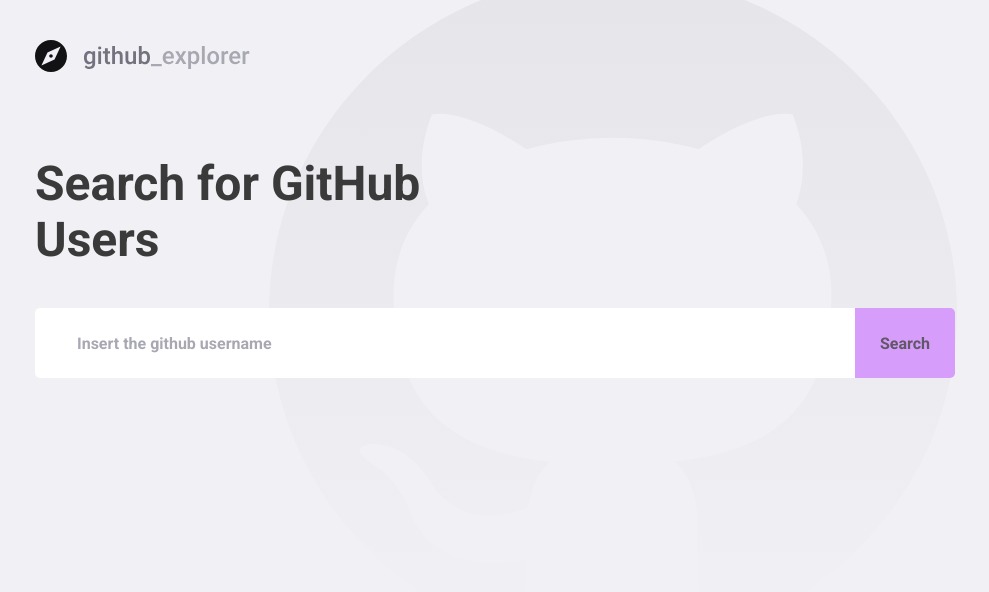
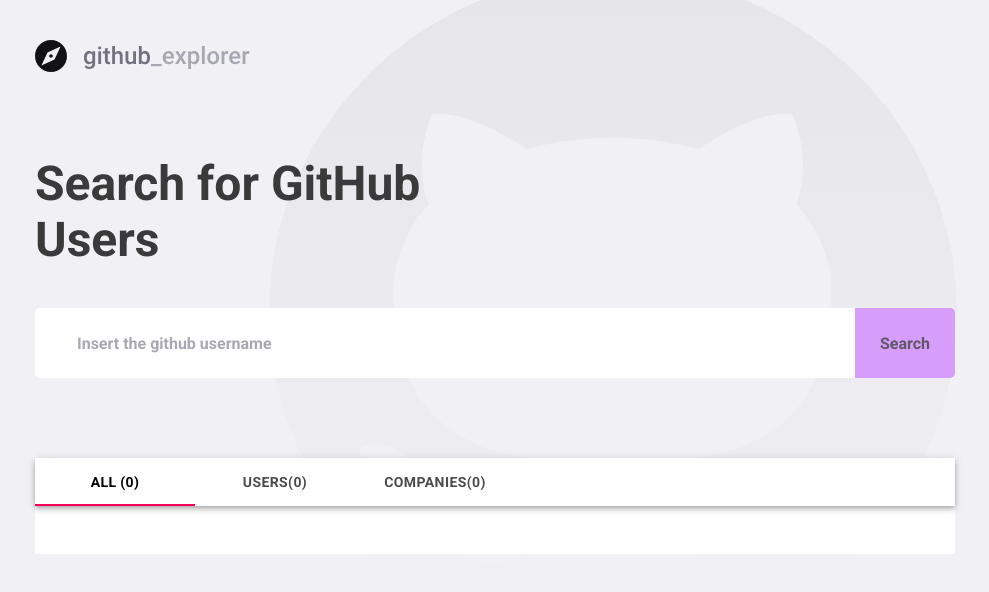
Before and after one commit to ernestopmaria/GitHub_explorer, a React (Create React App) app: page / in a window 1280 px wide. Shown: the top 592 px of the page, without its empty margins (145-1134 px from the left). Built offline with nearby package versions, Linux system fonts and the light colour scheme.

Commit message:
add material ui

```diff
--- a/package.json
+++ b/package.json
@@ -3,6 +3,7 @@
   "version": "0.1.0",
   "private": true,
   "dependencies": {
+    "@material-ui/core": "^4.11.3",
     "@testing-library/jest-dom": "^5.11.4",
     "@testing-library/react": "^11.1.0",
     "@testing-library/user-event": "^12.1.10",
--- a/public/index.html
+++ b/public/index.html
@@ -7,7 +7,7 @@
 
     <title>Github explorer App</title>
     <link rel="preconnect" href="https://fonts.gstatic.com">
-    <link href="https://fonts.googleapis.com/css2?family=Roboto:ital,wght@0,700;1,400&display=swap" rel="stylesheet">
+    <link href="https://fonts.googleapis.com/css2?family=Roboto:ital,wght@0,700;1,300,500,400&display=swap" rel="stylesheet">
   </head>
   <body>
     <noscript>You need to enable JavaScript to run this app.</noscript>
--- a/src/pages/Dashboard/index.tsx
+++ b/src/pages/Dashboard/index.tsx
@@ -1,11 +1,27 @@
 import React, { useState, FormEvent, useEffect } from 'react';
-import { Title, Form, Users, Error, Empty } from './styles'
+import { Title, Form,TabPanels,  Error} from './styles'
 import logoImg from '../../assets/images/logo.svg'
+//import emptyImg from '../../assets/images/lupa.png'
 
 import { FiChevronRight } from 'react-icons/fi';
 import api from '../../services/api'
+import { Theme, makeStyles} from '@material-ui/core/styles';
+import Box from '@material-ui/core/Box';
+import Tabs from '@material-ui/core/Tabs';
+import Tab from '@material-ui/core/Tab';
+import AppBar from '@material-ui/core/AppBar';
+import Typography  from '@material-ui/core/Typography';
 
 const Dashboard: React.FC = () => {
+
+
+
+    interface TabPanelProps{
+        children?:React.ReactNode;
+        index:any;
+        value:any;
+
+    }
 
     interface User {
         name: 'string';
@@ -15,31 +31,40 @@
         public_repos: 'string',
         type: 'User' | 'Organization'
     }
+    const [newUser, setNewUser] = useState("");
+    const [inputError, setInputError] = useState("");
 
-    const [organizations, setOrganization] = useState<User[]>([]);
-    const [users, setUsers] = useState<User[]>([]);
-    const [newUser, setNewUser] = useState("");
-    const [mainStatus, setmainStatus] = useState(0);
-    const [inputError, setInputError] = useState("");
-    const [searchLenght, setSearchLenght] = useState(Boolean);
-    const [searchUserLenght, setSearchUserLenght] = useState(Boolean);
+
+    const [organizations, setOrganization] = useState<User[]>(()=>{
+        const storagedOrganization = localStorage.getItem('@GithubExplorer:organizations');
+        if(storagedOrganization){
+            return JSON.parse(storagedOrganization)
+        }
+        return[]
+    });
+
+    const [users, setUsers] = useState<User[]>(()=>{
+        const storagedUsers = localStorage.getItem('@GithubExplorer:users');
+        if(storagedUsers){
+            return JSON.parse(storagedUsers)
+        }
+        return[]
+    });
+
+
+
+
+    useEffect(()=>{
+        localStorage.setItem('@GithubExplorer:users', JSON.stringify(users))
+        localStorage.setItem('@GithubExplorer:organizations', JSON.stringify(organizations))
+    },[users, organizations])
 
     async function handleAddUsers(event: FormEvent<HTMLFormElement>): Promise<void> {
         event.preventDefault();
-
-        if (users.length >= 0) {
-            setmainStatus(1)
-            if (!newUser) {
-                setmainStatus(0)
-            }
-        }
         if (!newUser) {
             setInputError("Insert the username");
             return;
         }
-
-
-
         try {
 
             const response = await api.get<User>(`users/${newUser}`)
@@ -50,16 +75,7 @@
                 setOrganization([...organizations, user])
                 setNewUser('');
                 setInputError('')
-
-                if (organizations.length >= 0) {
-                    setSearchLenght(true);
-                    return
-                }
                 return
-            }
-            if (users.length >= 0) {
-                setSearchUserLenght(true);
-
             }
             setUsers([...users, user]);
             setNewUser('');
@@ -68,6 +84,46 @@
         } catch (err) {
             setInputError('user not found')
         }
+    }
+
+    function TabPanel(props:TabPanelProps){
+        const {children,index,value, ...other} =props;
+
+        return(
+            <div role="tabpanel" hidden={value !==index}
+            id={`simple-tabpanel-${index}`}
+            aria-labelledby={`simple-tab-${index}`}
+            {...other}
+            className="TabPanels"
+            >
+                {value===index &&(
+                    <Box p={3}>
+                        <Typography>{children}</Typography>
+                    </Box>
+                )}
+
+            </div>
+        );
+    }
+
+    function a11yProps(index: any){
+        return{
+            id:`simple-tab-${index}`,
+            'aria-controls':`simple-tabpanel-${index}`,
+        };
+    }
+    const useStyles = makeStyles((theme:Theme)=>({
+        root:{
+            flexGrow:1,
+            backgroundColor:theme.palette.background.paper
+        },
+    }));
+
+    const classes = useStyles();
+    const [value, setValue] =useState(0)
+
+    const handleChange =(event:React.ChangeEvent<{}>, newValue:number)=>{
+        setValue(newValue);
     }
 
     return (
@@ -81,50 +137,84 @@
                     placeholder="Insert the github username" />
                 <button type="submit">Search</button>
             </Form>
+
             {inputError && <Error>{inputError}</Error>}
-            {!mainStatus ? (
-                <Empty />
-            ) : (
+            <div className={classes.root}>
+                <AppBar position="static" color="transparent"  >
+                    <Tabs value={value} onChange={handleChange} aria-label="github-explorer">
+                        <Tab label= {`All (${organizations.length +users.length })`}{...a11yProps(0)}/>
+                        <Tab label= {`Users(${users.length})`}{...a11yProps(1)}/>
+                        <Tab label= {`Companies(${organizations.length})`} {...a11yProps(2)}/>
 
-                <Users existisCompany={!!searchLenght} existisUser={!!searchUserLenght}>
-
-                    <div className="users">
-
-                        <button>Single Users({users.length})</button>
+                    </Tabs>
+                </AppBar>
+                <TabPanel value={value} index={0}  >
+                <TabPanels className="users" >
                         {users.map(user => (<a href="user_name" key={user.login}>
                             <img src={user.avatar_url} alt={user.name} />
 
                             <div>
                                 <strong>{user.login}</strong>
                                 <p> {user.name}</p>
-                                <p><h6>Repositories:{user.public_repos}</h6></p>
+                                <h6>Repositories:{user.public_repos}</h6>
                             </div>
                             <FiChevronRight size={24} />
                         </a>
                         ))}
-                    </div>
+                    </TabPanels>
+                    <TabPanels className="companies">
 
-
-
-
-
-                    <div className="companies">
-                        <button>Organizations({organizations.length})</button>
-                        {organizations.map(organization => (<a href="user_name" key={organization.name}>
+                        {organizations.map(organization => (<a href="user_name" key={organization.login}>
                             <img src={organization.avatar_url} alt={organization.name} />
 
                             <div>
                                 <strong>{organization.login}</strong>
                                 <p> {organization.name}</p>
-                                <p><h6>Repositories:{organization.public_repos}</h6> </p>
+                                <h6>Repositories:{organization.public_repos}</h6>
 
                             </div>
                             <FiChevronRight size={24} />
                         </a>
                         ))}
 
-                    </div>
-                </Users>)}
+                    </TabPanels>
+                </TabPanel>
+                <TabPanel value={value} index={1} >
+                <TabPanels className="users" >
+                        {users.map(user => (<a href="user_name" key={user.login}>
+                            <img src={user.avatar_url} alt={user.name} />
+
+                            <div>
+                                <strong>{user.login}</strong>
+                                <p> {user.name}</p>
+                                <h6>Repositories:{user.public_repos}</h6>
+                            </div>
+                            <FiChevronRight size={24} />
+                        </a>
+                        ))}
+                    </TabPanels>
+                </TabPanel>
+                <TabPanel value={value} index={2}>
+
+                    <TabPanels className="companies">
+
+                        {organizations.map(organization => (<a href="user_name" key={organization.login}>
+                            <img src={organization.avatar_url} alt={organization.name} />
+
+                            <div>
+                                <strong>{organization.login}</strong>
+                                <p> {organization.name}</p>
+                                <h6>Repositories:{organization.public_repos}</h6>
+
+                            </div>
+                            <FiChevronRight size={24} />
+                        </a>
+                        ))}
+
+                    </TabPanels>
+                </TabPanel>
+
+            </div>
         </>
     )
 }
```
Also changed, not shown: src/pages/Dashboard/styles.ts (+15 -93 lines), src/assets/images/lupa.png (added), 1 other file (tests, documents, lock files or other folders).
